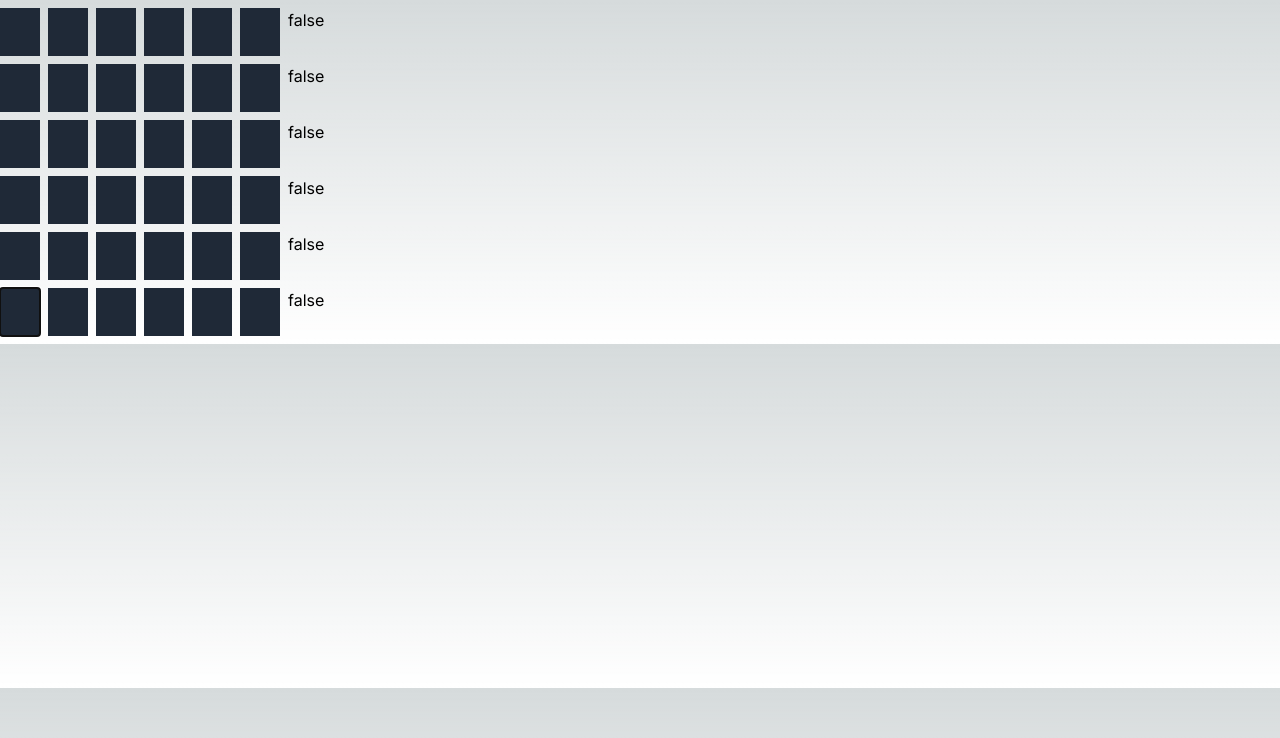
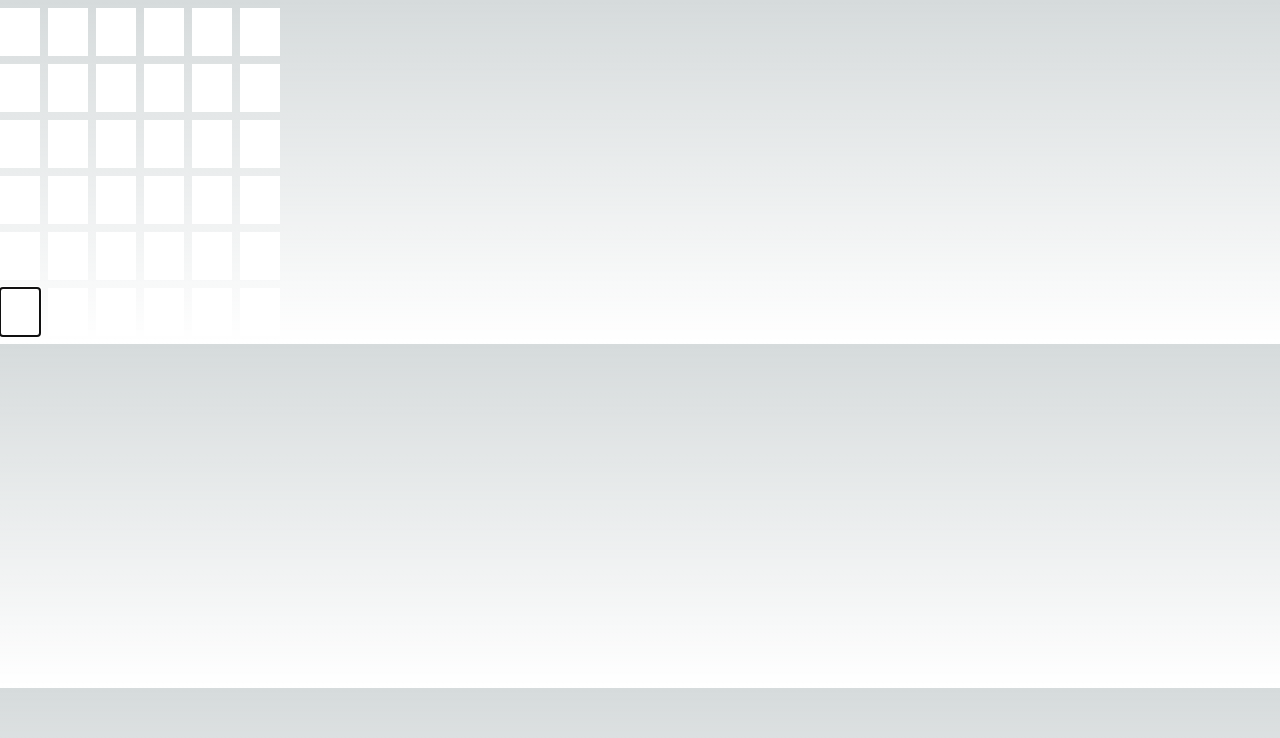
Before and after one commit to smmartin88/xmas-card-2023, a Next.js app in the folder xmas-card/: page / in a window 1280 px wide. Shown: the top 738 px of the page. Built offline with nearby package versions, Linux system fonts and the light colour scheme.

Commit message:
fix linting

```diff
--- a/xmas-card/components/wordle/row.tsx
+++ b/xmas-card/components/wordle/row.tsx
@@ -5,22 +5,24 @@ import { FaTimes } from 'react-icons/fa'
 
 export default function Row() {
     const [code, setCode] = useState('');
-    const [correct, setCorrect] = useState(false);
+    const [cellColor, setCellColor] = useState("gray");
 
     // Refs to control each digit input element
     const inputRefs = [
-        useRef(null),
-        useRef(null),
-        useRef(null),
-        useRef(null),
-        useRef(null),
-        useRef(null),
+        useRef<any>(null),
+        useRef<any>(null),
+        useRef<any>(null),
+        useRef<any>(null),
+        useRef<any>(null),
+        useRef<any>(null),
     ];
 
     // Reset all inputs and clear state
     const resetCode = () => {
         inputRefs.forEach(ref => {
-            ref.current.value = '';
+            if(ref.current) {
+                ref.current.value = '';
+            }
         });
         inputRefs[0].current.focus();
         setCode('');
@@ -41,7 +43,7 @@ export default function Row() {
     }, [reset]); //eslint-disable-line*/
 
     // Handle input
-    function handleInput(e, index) {
+    function handleInput(e: any, index: number) {
         const input = e.target;
         const previousInput = inputRefs[index - 1];
         const nextInput = inputRefs[index + 1];
@@ -72,12 +74,12 @@ export default function Row() {
     }
 
     // Select the contents on focus
-    function handleFocus(e) {
+    function handleFocus(e: any) {
         e.target.select();
     }
 
     // Handle special keys
-    function handleKeyDown(e, index) {
+    function handleKeyDown(e: any, index: number) {
         const input = e.target;
         const previousInput = inputRefs[index - 1];
         const nextInput = inputRefs[index + 1];
@@ -90,12 +92,12 @@ export default function Row() {
             }
         } else if (e.keyCode === 13) {
             console.log('hit it!');
-            setCorrect(true);
+            setCellColor('green');
         }
     }
 
     // Capture pasted characters
-    const handlePaste = (e) => {
+    const handlePaste = (e: any) => {
         const pastedCode = e.clipboardData.getData('text');
         if (pastedCode.length === 6) {
             setCode(pastedCode);
@@ -121,7 +123,7 @@ export default function Row() {
         <div className="flex gap-2 relative my-2">
             {[0, 1, 2, 3, 4, 5].map((index) => (
                 <input
-                    className="text-2xl bg-gray-800 w-10 flex p-2 text-center"
+                    className={`text-2xl bg-${cellColor}-800 w-10 flex p-2 text-center`}
                     key={index}
                     type="text"
                     maxLength={1}
@@ -140,7 +142,6 @@ export default function Row() {
                     :
                     <></>
             }
-        <p>{correct.toString()}</p>
         </div>
     );
 }
--- a/xmas-card/tsconfig.json
+++ b/xmas-card/tsconfig.json
@@ -1,6 +1,6 @@
 {
   "compilerOptions": {
-    "target": "es5",
+    "target": "es6",
     "lib": ["dom", "dom.iterable", "esnext"],
     "allowJs": true,
     "skipLibCheck": true,
```
